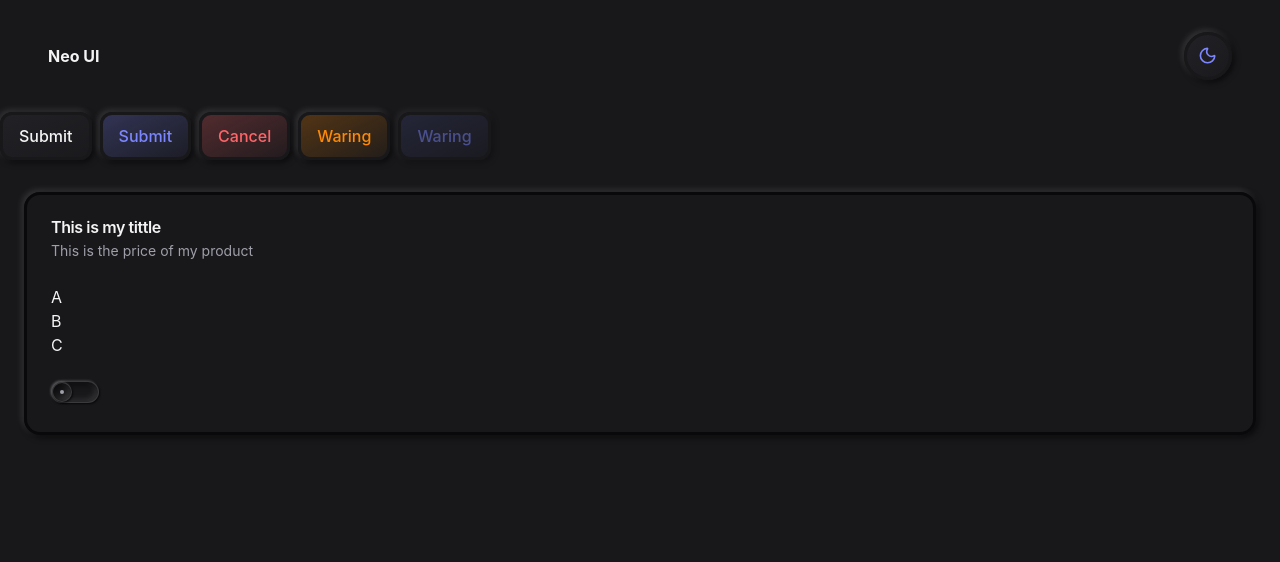
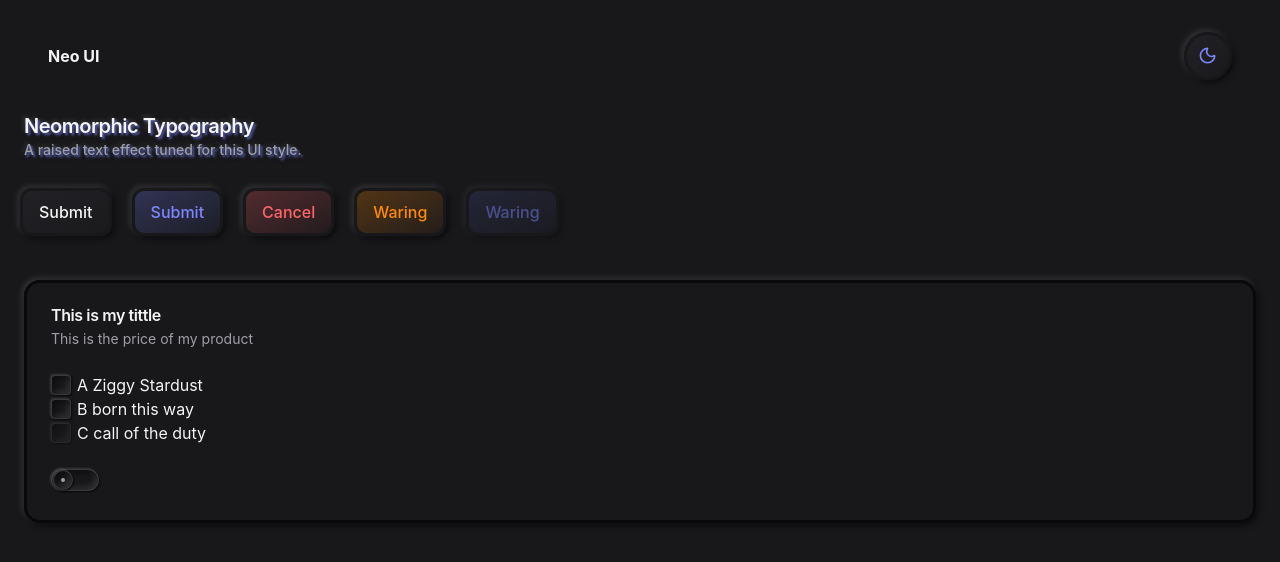
Before and after one commit to forever-ivy/NeoUI, a React (Vite) app: page / in a window 1280 px wide. Shown: the top 562 px of the page. Built offline with nearby package versions, Linux system fonts and the light colour scheme.

Commit message:
Add text and checkbox

```diff
--- a/src/App.tsx
+++ b/src/App.tsx
@@ -8,12 +8,23 @@ import Card, {
   CardFooter,
 } from "./components/Card";
 import NeoSwitch from "./components/NeoSwitch";
+import Text from "./components/Text";
+import NeoCheckBox from "./components/NeoCheckBox";
 
 function App() {
   return (
     <main>
       <Nav />
       <div className="space-x-2 space-y-2">
+        <div className="px-6">
+          <Text size="xl" weight="semibold">
+            Neomorphic Typography
+          </Text>
+          <Text size="sm" tone="muted">
+            A raised text effect tuned for this UI style.
+          </Text>
+        </div>
+        <div className="p-5 space-x-5">
           <Button variant={"default"}>Submit</Button>
           <Button variant={"primary"}>Submit</Button>
           <Button variant={"destructive"}>Cancel</Button>
@@ -21,6 +32,7 @@ function App() {
           <Button variant={"primary"} disabled>
             Waring
           </Button>
+        </div>
         <div className="m-6">
           <Card>
             <CardHeader>
@@ -29,12 +41,18 @@ function App() {
             </CardHeader>
             <CardContent>
               <ul>
-                <li>A</li>
-                <li>B</li>
-                <li>C</li>
+                <li className="flex items-center gap-1.5">
+                  <NeoCheckBox />A Ziggy Stardust
+                </li>
+                <li className="flex items-center gap-1.5">
+                  <NeoCheckBox />B born this way
+                </li>
+                <li className="flex items-center gap-1.5">
+                  <NeoCheckBox disabled />C call of the duty
+                </li>
               </ul>
             </CardContent>
-            <CardFooter>
+            <CardFooter className="space-x-1.5">
               <NeoSwitch />
             </CardFooter>
           </Card>
--- a/src/components/Button.tsx
+++ b/src/components/Button.tsx
@@ -3,7 +3,7 @@ import { cva, type VariantProps } from "class-variance-authority";
 import { twMerge } from "tailwind-merge";
 
 const buttonVariants = cva(
-  "inline-flex justify-center items-center cursor-pointer hover:opacity-90 focus-visible:ring-foreground focus-visible:ring-2 focus-visible:ring-offset-2 focus-visible:outline-none rounded-xl border-3 border-foreground border-background shadow-raised bg-linear-to-tl disabled:opacity-50 disabled:pointer-events-none font-medium active:shadow-inset transition-all duration-250 ease-out active:scale-97",
+  "inline-flex justify-center items-center cursor-pointer hover:opacity-90 focus-visible:ring-foreground focus-visible:ring-2 focus-visible:ring-offset-2 focus-visible:outline-none rounded-xl border-3 border-foreground border-background shadow-raised bg-linear-to-tl disabled:opacity-50 disabled:pointer-events-none font-medium active:shadow-inset transition-all duration-250 ease-out active:scale-97 ",
   {
     variants: {
       variant: {
--- /dev/null
+++ b/src/components/NeoCheckBox.tsx
@@ -0,0 +1,25 @@
+import { Checkbox, mergeProps } from "@base-ui-components/react";
+import { cva } from "class-variance-authority";
+import { Check } from "lucide-react";
+import type React from "react";
+
+const checkboxVariants = cva(
+  "inline-flex h-5 w-5 shrink-0 items-center justify-center rounded-sm border-1 border-highlight bg-background shadow-inset transition-all duration-350 ease-out cursor-pointer focus-visible:outline-none focus-visible:ring-2 focus-visible:ring-foreground focus-visible:ring-offset-2 data-[checked]:border-primary/50 data-[checked]:bg-linear-to-tl data-[checked]:from-primary/5 data-[checked]:to-primary/25 data-[checked]:shadow-raised data-[disabled]:opacity-50 data-[disabled]:cursor-not-allowed ",
+);
+
+const checkIndicatorVariants = cva(
+  "flex items-center justify-center text-primary ",
+);
+
+type CheckBoxProps = React.ComponentProps<typeof Checkbox.Root>;
+
+export default function NeoCheckBox(props: CheckBoxProps) {
+  const mergedProps = mergeProps(props, { className: checkboxVariants() });
+  return (
+    <Checkbox.Root {...mergedProps}>
+      <Checkbox.Indicator className={checkIndicatorVariants()}>
+        <Check className="h-3.5 w-3.5 stroke-[2.5]" />
+      </Checkbox.Indicator>
+    </Checkbox.Root>
+  );
+}
--- a/src/components/NeoSwitch.tsx
+++ b/src/components/NeoSwitch.tsx
@@ -2,11 +2,11 @@ import { mergeProps, Switch, useRender } from "@base-ui-components/react";
 import { cva, type VariantProps } from "class-variance-authority";
 
 const switchVariants = cva(
-  "inline-flex h-5.5 w-12 shrink-0 items-center justify-start rounded-full border-1 border-highlight bg-background p-0 shadow-inset transition-colors duration-250 cursor-pointer focus-visible:outline-none focus-visible:ring-2 focus-visible:ring-foreground focus-visible:ring-offset-2 data-[checked]:bg-primary data-[checked]:border-primary",
+  "inline-flex h-5.5 w-12 shrink-0 items-center justify-start rounded-full border-1 border-highlight bg-background p-0.25 shadow-inset transition-all duration-250 cursor-pointer focus-visible:outline-none focus-visible:ring-2 focus-visible:ring-foreground focus-visible:ring-offset-2 data-[checked]:border-primary data-[checked]:bg-linear-to-tl data-[checked]:from-primary/5 data-[checked]:to-primary/25 data-[checked]:shadow-raised",
 );
 
 const thumbVariants = cva(
-  "relative block h-5 w-5 translate-x-0 rounded-full border-1 border-highlight bg-background shadow-inset transition-all duration-250 ease-out after:absolute after:top-1/2 after:left-1/2 after:h-1 after:w-1 after:-translate-1/2 after:rounded-full after:bg-muted-foreground data-[checked]:translate-x-6.5 data-[checked]:after:bg-primary",
+  "relative block h-5 w-5 translate-x-0 rounded-full border-1 border-highlight bg-background shadow-inset transition-all duration-250 ease-out after:absolute after:top-1/2 after:left-1/2 after:h-1 after:w-1 after:-translate-1/2 after:rounded-full after:bg-muted-foreground data-[checked]:translate-x-6 data-[checked]:after:bg-primary",
 );
 
 interface SwitchProps
--- /dev/null
+++ b/src/components/Text.tsx
@@ -0,0 +1,63 @@
+import { mergeProps, useRender } from "@base-ui-components/react";
+import { cva, type VariantProps } from "class-variance-authority";
+import { twMerge } from "tailwind-merge";
+
+const textVariants = cva("text-foreground antialiased leading-relaxed", {
+  variants: {
+    size: {
+      xs: "text-xs",
+      sm: "text-sm",
+      md: "text-base",
+      lg: "text-lg tracking-tight",
+      xl: "text-xl tracking-tight",
+    },
+    tone: {
+      default: "text-foreground",
+      muted: "text-muted-foreground",
+      primary: "text-primary",
+      destructive: "text-destructive",
+      warning: "text-warning",
+    },
+    weight: {
+      regular: "font-normal",
+      medium: "font-medium",
+      semibold: "font-semibold",
+      bold: "font-bold",
+    },
+    effect: {
+      raised: "text-shadow-raised",
+      flat: "",
+      inset: "text-shadow-inset",
+    },
+  },
+  defaultVariants: {
+    size: "md",
+    tone: "default",
+    weight: "medium",
+    effect: "raised",
+  },
+});
+
+interface TextProps
+  extends useRender.ComponentProps<"p">, VariantProps<typeof textVariants> {}
+
+export default function Text(props: TextProps) {
+  const mergedProps = mergeProps(props, {
+    className: twMerge(
+      textVariants({
+        size: props.size,
+        tone: props.tone,
+        weight: props.weight,
+        effect: props.effect,
+      }),
+      props.className,
+    ),
+  });
+  const element = useRender({
+    defaultTagName: "p",
+    render: props.render,
+    props: mergedProps,
+  });
+
+  return element;
+}
--- a/src/index.css
+++ b/src/index.css
@@ -45,3 +45,17 @@
     color: var(--color-foreground);
   }
 }
+
+@utility text-shadow-raised {
+  text-shadow:
+    2px 2px 4px var(--color-shadow),
+    -2px -2px 4px var(--color-highlight),
+    2px 2px 2.5px var(--color-primary);
+}
+
+@utility text-shadow-inset {
+  text-shadow:
+    2px 2px 4px var(--color-highlight),
+    -2px -2px 4px var(--color-shadow),
+    -2px -2px 2.5px var(--color-primary);
+}
```
Also changed, not shown: 1 other file (tests, documents, lock files or other folders). Lines whose indentation alone changed are shown as unchanged.
